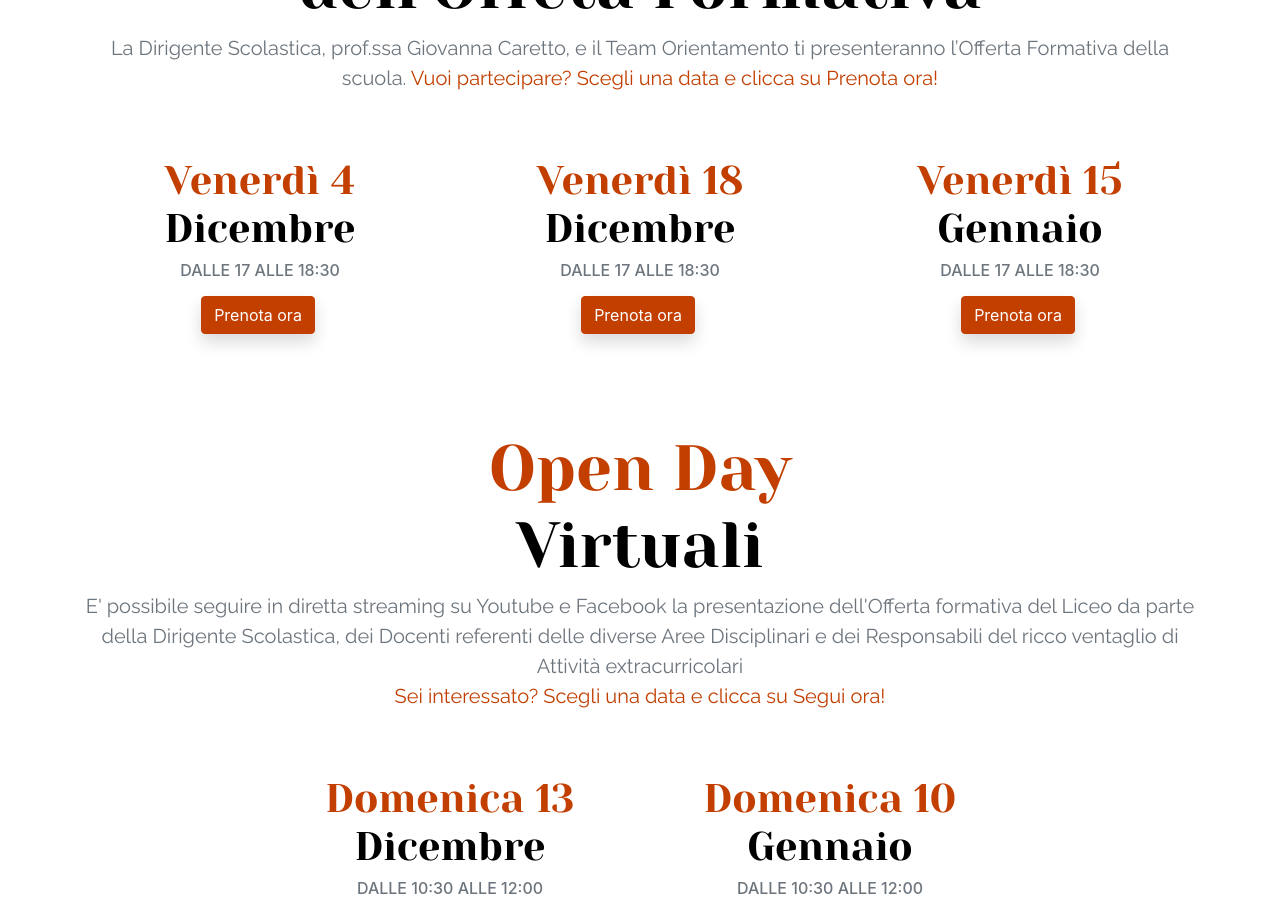
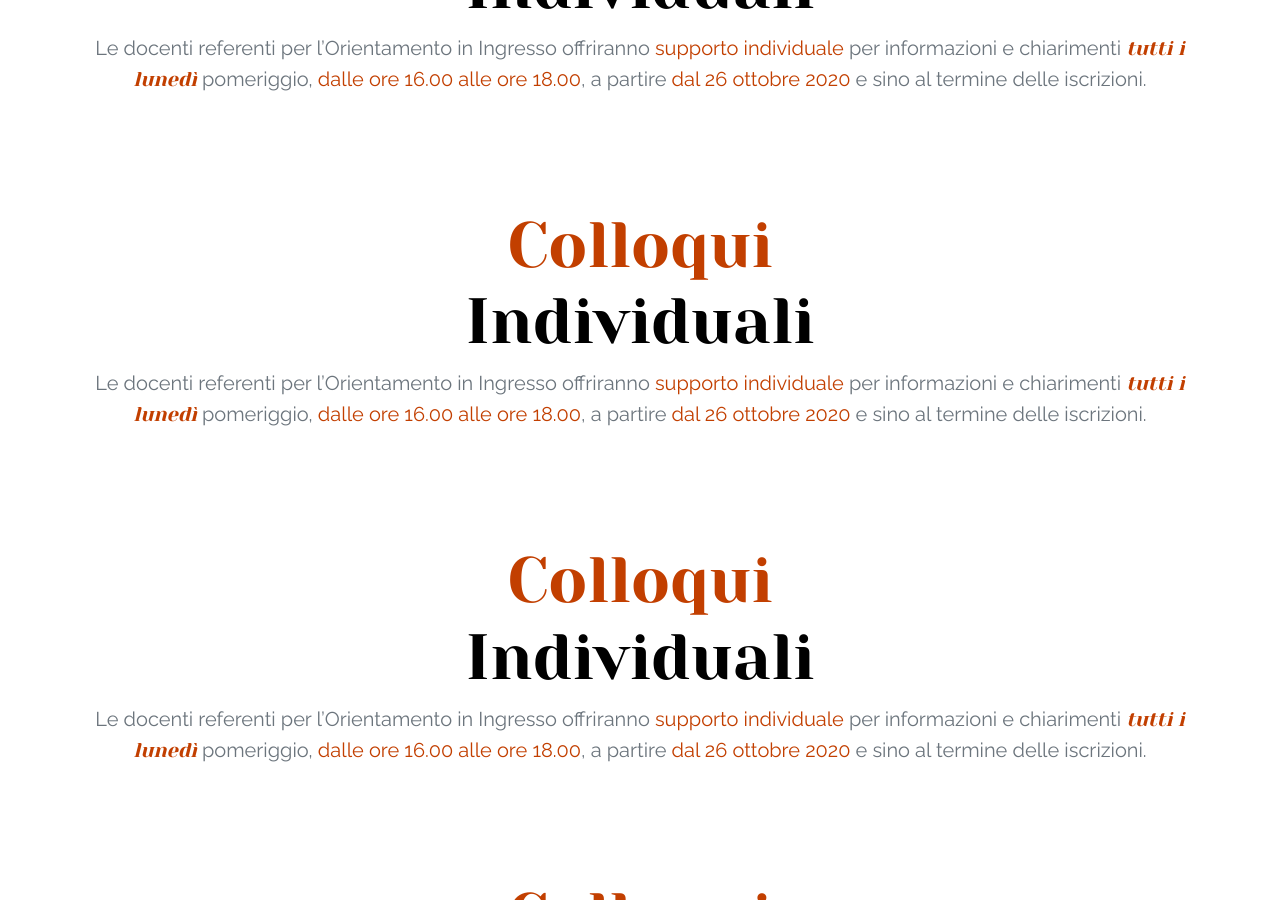
Before and after one commit to PiervitoCreanza/orientamento.liceodegiorgi.edu.it, a Jekyll site: the page built from incontri.html, in a window 1280 px wide and 900 px high, scrolled down 1077 px. Built offline with Jekyll 4.4.1, drawn with Linux system fonts in a browser that asks for light colours; some of the changed text lies outside the part shown.

Commit message:
Updated 3 files via CloudCannon

```diff
--- a/_includes/date.html
+++ b/_includes/date.html
@@ -1,14 +1,14 @@
 <div class="col-6 col-md-4 mt-5">
     <h1 class="text-center editable">
-        <span class='text-red'>{{ include.day }}</span></br>{{ include.month }}
+      <span class="text-red">Marted&igrave; 19</span><br />Gennaio
     </h1>
     <h6 class="text-center mb-6 mb-lg-6 text-uppercase text-muted editable">
-        {{ include.time }}
+      Dalle 17 alle 18:00
     </h6>
     <!-- Buttons -->
     <div class="text-center mt-3 mb-6">
-    <a href="{{ include.url }}" target="_blank" class="btn btn-red shadow text-center mr-1 editable">
-        {%if include.pulsante %}{{include.pulsante}}{% else %}Prenota ora{% endif %}
+    <a href="https://forms.gle/YocYpDSxXRc9sSKk9" target="_blank" class="btn btn-red shadow text-center mr-1 editable">
+        Prenota ora
     </a>
     </div>
 </div>
--- a/_includes/incontro.html
+++ b/_includes/incontro.html
@@ -4,26 +4,17 @@
         <div class="col-12">
           <!-- Heading -->
           <h1 class="display-3 text-center editable">
-            {{include.titolo}}
-        </h1>
+            <span class="text-red">Colloqui</span><br />Individuali
+          </h1>
           <!-- Text -->
           <p class="lead text-center text-muted mb-6 mb-lg-8 editable">
-              {{include.sottotitolo}}
+            Le docenti referenti per l&rsquo;Orientamento in Ingresso offriranno <span class="text-red">supporto individuale</span> per informazioni e chiarimenti <span class="text-red"><b><i>tutti i luned&igrave;</i></b></span> pomeriggio, <span class="text-red">dalle ore 16.00 alle ore 18.00</span>, a partire <span class="text-red">dal 26 ottobre 2020</span> e sino al termine delle iscrizioni.
           </p>
           <div class="row align-items-center align-middle justify-content-center editable">
-            {% for item in include.date %}
-              {% include date.html
-                day=item.giorno
-                month= item.mese
-                time=item.orario
-                description=item.descrizione
-                url=item.url
-                pulsante=item.pulsante
-              %}
-            {% endfor %}
+
           </div>
           </div>
           </div>
         </div>
-    </div>
+
   </section>
--- a/incontri.html
+++ b/incontri.html
@@ -9,41 +9,28 @@ description: Vuoi incontrarci? Abbiamo previsto degli incontri online per ascolt
 <section class="scene">
   <div class="container my-auto">
     <div class="row align-items-center align-middle">
-      <div
-        class="col-12 col-md-6 col-lg-7 order-md-2"
-        data-aos="fade-left"
-        data-aos-delay="100"
-      >
+      <div class="col-12 col-md-6 col-lg-7 order-md-2" data-aos="fade-left" data-aos-delay="100">
         <!-- Image -->
-        <img
-          src="assets/img/illustration/incontri-01b.png"
-          class="
+        <img src="assets/img/illustration/incontri-01b.png" class="
             img-fluid
             mw-md-150 mw-lg-130
             mb-6 mb-md-0
             aos-init aos-animate
-          "
-          alt="..."
-        />
+          " alt="..." />
       </div>
       <div class="col-12 col-md-6 col-lg-5 order-md-1" data-aos="fade-up">
         <!-- Heading -->
         <h1 class="display-3 text-md-left text-center editable">
-          {{site.data.incontri.sezione1.titolo}}
+          <span class="text-red">Ci vuoi</span> incontrare?
         </h1>
 
         <!-- Text -->
-        <p
-          class="lead text-center text-md-left text-muted mb-6 mb-lg-8 editable"
-        >
-          {{site.data.incontri.sezione1.sottotitolo}}
+        <p class="lead text-center text-md-left text-muted mb-6 mb-lg-8 editable">
+          Vista l'impossibilit&agrave; di presentare il nostro Liceo con un classico <b>Open Day</b> (<a href="https://youtu.be/01k6tjEpeTk">come abbiamo fatto gli scorsi anni</a>) abbiamo previsto diverse tipologie di incontri informativi.
         </p>
         <!-- Buttons -->
         <div class="text-center text-md-left">
-          <a
-            href="#date-1"
-            class="btn btn-red shadow text-center mr-1 editable"
-          >
+          <a href="#date-1" class="btn btn-red shadow text-center mr-1 editable">
             Prenotati ora
           </a>
           <a href="contatti.html" class="btn btn-primary-soft lift editable">
```
